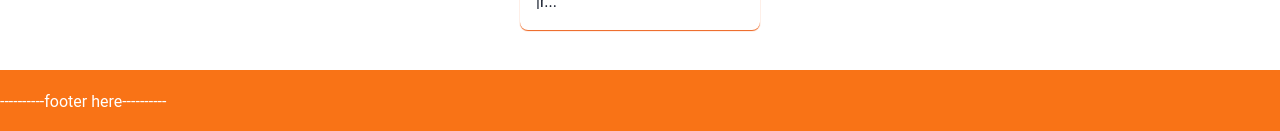
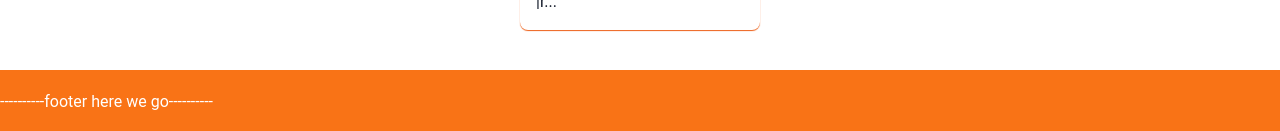
Before and after one commit to Rezwan66/stylehive-ecommerce, an Angular app: page / in a window 1280 px wide. Shown: the part 5074-5205 px from the top of the page. Built offline with nearby package versions, Linux system fonts and the light colour scheme.

Commit message:
edited footer

```diff
--- a/src/app/app.component.html
+++ b/src/app/app.component.html
@@ -5,5 +5,5 @@
   <app-home />
 </div>
 <div class="py-5 bg-orange-500 text-white">
-  ----------footer here----------
+  ----------footer here we go----------
 </div>
```
